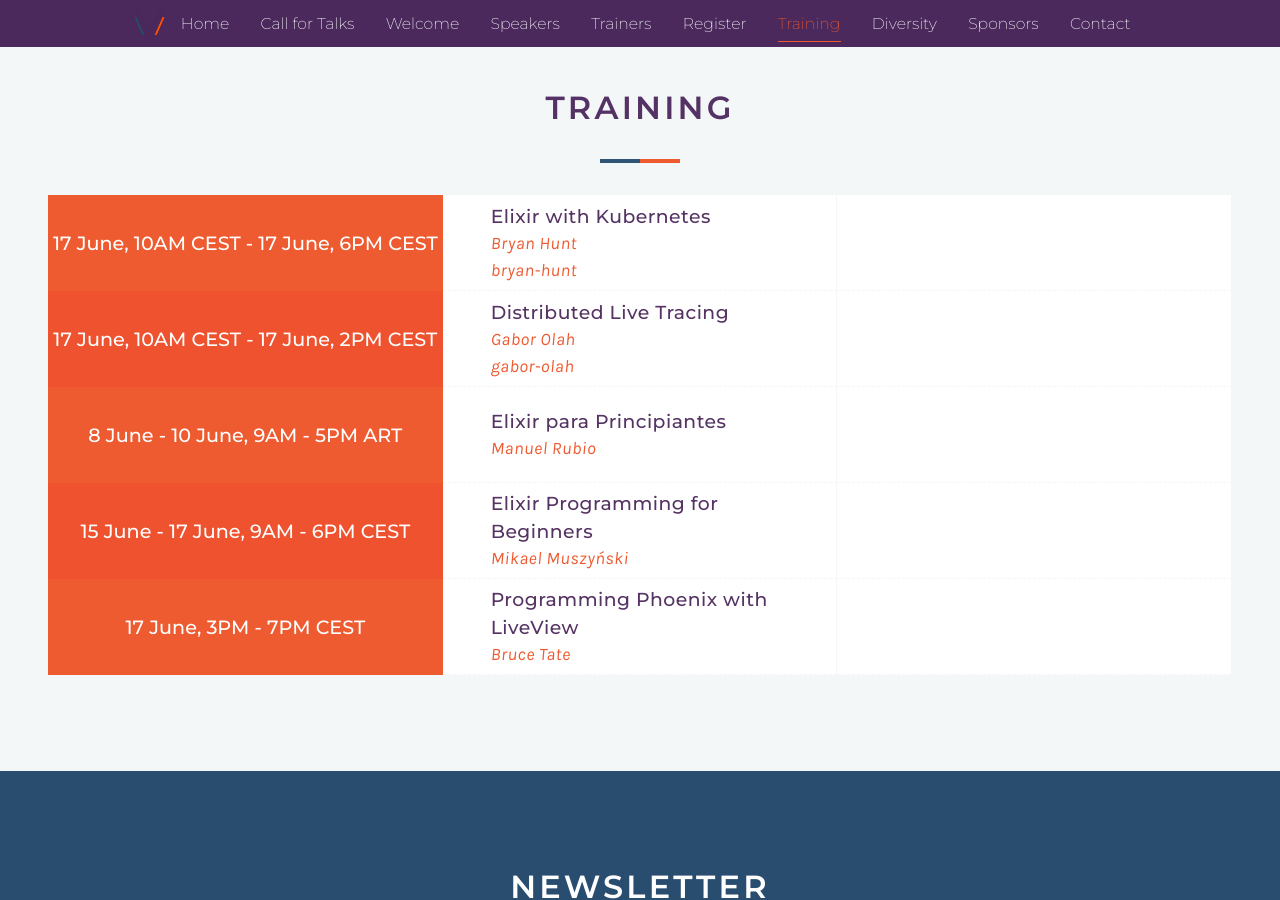
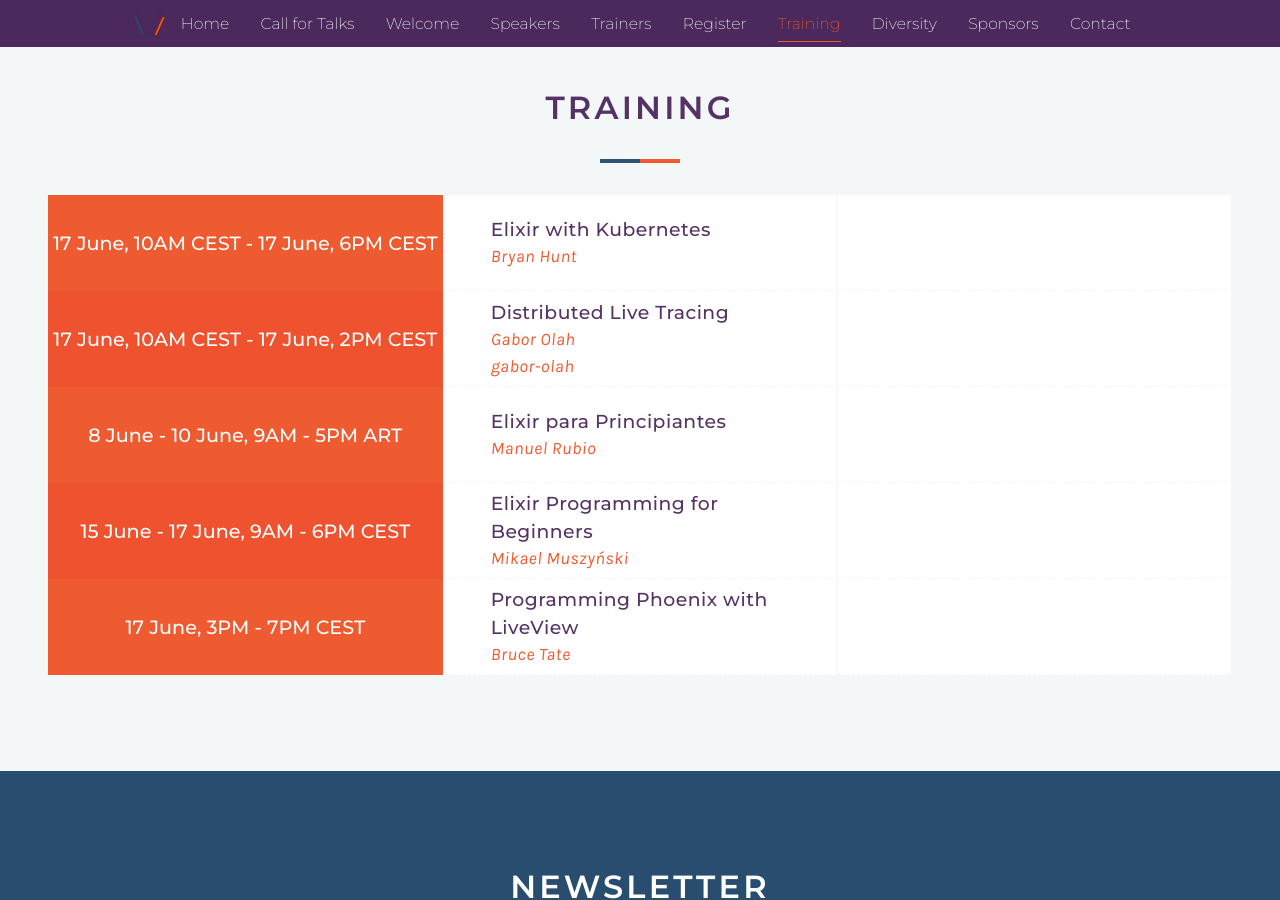
Before and after one commit to esl/virtual-elixirconf-eu-jekyll, a Jekyll site: the page built from index.html, in a window 1280 px wide and 900 px high, scrolled down 6168 px. Built offline with Jekyll 4.4.1, drawn with Linux system fonts in a browser that asks for light colours; some web fonts are replaced.

Commit message:
Update from Forestry.io ewa.magiera@erlang-solutions.com updated _data/training.yml

```diff
--- a/_data/training.yml
+++ b/_data/training.yml
@@ -5,7 +5,7 @@
   training_1: Elixir with Kubernetes
   training_1_url: elixir-with-kubernetes
   training_1_instructor: Bryan Hunt
-  training_1_instructor_2: bryan-hunt
+  training_1_instructor_2: ''
   training_2: ''
   training_2_url: ''
   training_2_instructor: ''
```
